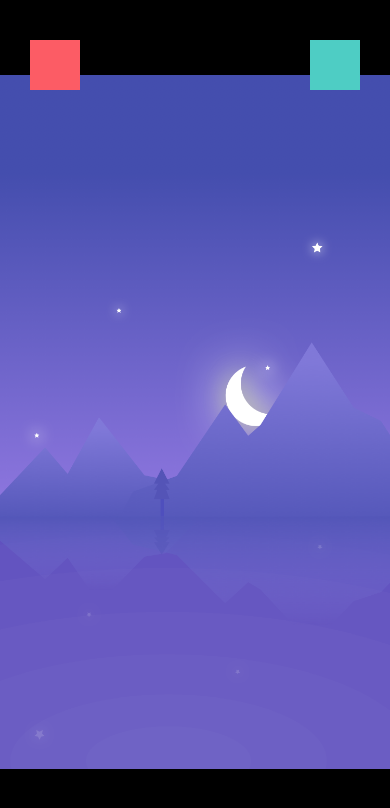
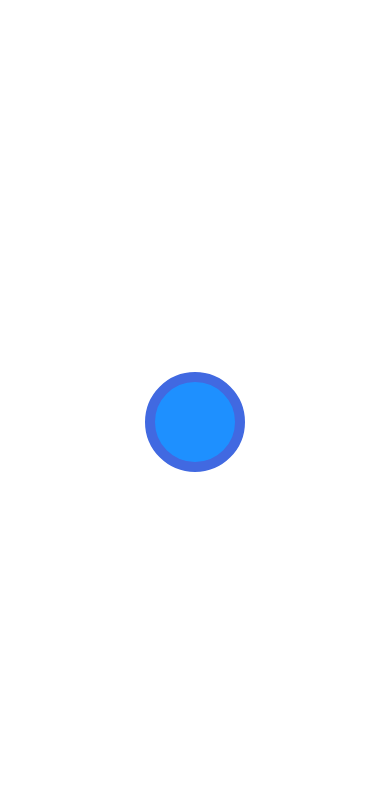
Before and after one commit to hassantvs24/DoneWithIt, a React Native app: screen / in a window 390 px wide. Shown: the top 808 px of the page. Built offline with nearby package versions, Linux system fonts and the light colour scheme.

Commit message:
Boder Style

```diff
--- a/App.js
+++ b/App.js
@@ -5,9 +5,20 @@ import WelcomeScreen from './app/screens/WelcomeScreen';
 import ViewImageScreen from './app/screens/ViewImageScreen';
 
 export default function App() {
+  return (
+    <View style={{ flex: 1, justifyContent: "center", alignItems: "center" }}>
+      <View style={{
+        backgroundColor: "dodgerblue",
+        height: 100,
+        width: 100,
+        borderWidth: 10,
+        borderColor: 'royalblue',
+        borderRadius: 50
 
+        }}>
 
-  return (
-      <ViewImageScreen />
+      </View>
+
+    </View>
   );
 }
```
